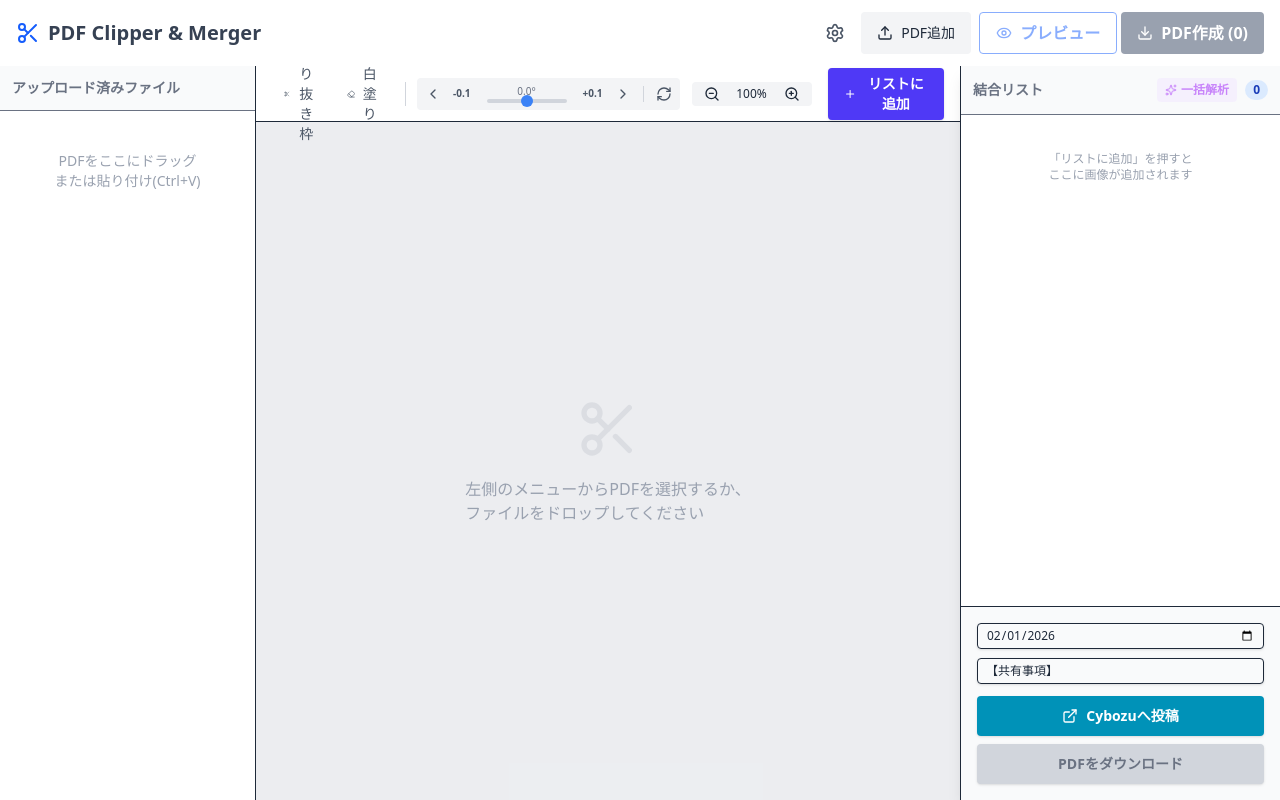
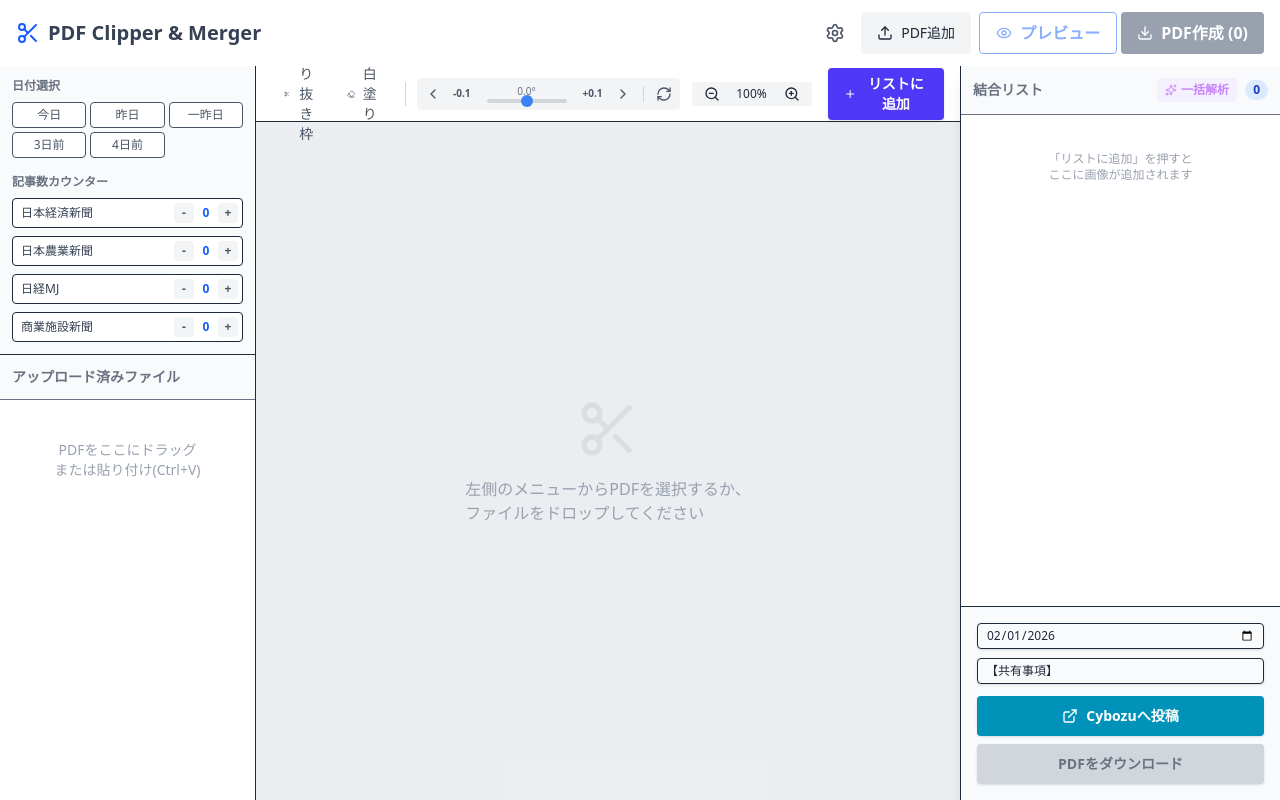
Before and after one commit to nakamurapomeo/pdf-clipper, a React (Vite) app: page / in a window 1280 px wide. Built offline with nearby package versions, Linux system fonts and the light colour scheme.

Commit message:
feat: Add News Counter and Date Shortcuts to sidebar

```diff
--- a/src/PDFClipperApp.jsx
+++ b/src/PDFClipperApp.jsx
@@ -59,6 +59,8 @@ const PDFClipperApp = () => {
     const [fileDate, setFileDate] = useState(new Date());
     const [fileNamePrefix, setFileNamePrefix] = useState('【共有事項】');
     const [outputFileName, setOutputFileName] = useState(`【共有事項】${formatDate(new Date())}`);
+    // 新聞記事カウンター
+    const [newsCounts, setNewsCounts] = useState({ nikkei: 0, agri: 0, mj: 0, commercial: 0 });
     const [previewUrl, setPreviewUrl] = useState(null);
     const [copied, setCopied] = useState(false);
     const [aiModalOpen, setAiModalOpen] = useState(false);
@@ -444,9 +446,19 @@ const PDFClipperApp = () => {
     const copyAndOpenCybozu = () => {
         const dateStr = formatShortDate(new Date());
         const titlesList = clips.map(c => c.title ? `・${c.title}` : null).filter(Boolean).join('\n');
-        const copyText = `${dateStr}分\n\n■日本経済新聞\n・\n■日本農業新聞\n・\n■日経MJ\n・\n■商業施設新聞\n・\n\n${titlesList}`;
+        const copyText = `${dateStr}分\n\n■日本経済新聞 (${newsCounts.nikkei})\n・\n■日本農業新聞 (${newsCounts.agri})\n・\n■日経MJ (${newsCounts.mj})\n・\n■商業施設新聞 (${newsCounts.commercial})\n・\n\n${titlesList}`;
         copyToClipboardFallback(copyText);
         window.open('https://op7oo.cybozu.com/o/ag.cgi?page=MyFolderMessageView&mid=455345&mdbid=10', '_blank');
+    };
+
+    const updateNewsCount = (key, delta) => {
+        setNewsCounts(prev => ({ ...prev, [key]: Math.max(0, prev[key] + delta) }));
+    };
+
+    const setRelativeDate = (daysAgo) => {
+        const d = new Date();
+        d.setDate(d.getDate() - daysAgo);
+        setFileDate(d);
     };
 
     const createPdfBlob = async () => {
@@ -547,6 +559,40 @@ const PDFClipperApp = () => {
             <div className="flex flex-1 overflow-hidden">
                 {/* Left Sidebar */}
                 <div className="w-64 bg-white border-r overflow-y-auto flex flex-col flex-shrink-0 z-10">
+                    {/* Date Shortcuts & News Counter */}
+                    <div className="p-3 bg-gray-50 border-b space-y-4">
+                        <div>
+                            <div className="text-xs font-bold text-gray-500 mb-2">日付選択</div>
+                            <div className="grid grid-cols-3 gap-1 mb-2">
+                                <button onClick={() => setRelativeDate(0)} className="px-2 py-1 text-xs bg-white border rounded hover:bg-blue-50 text-gray-600">今日</button>
+                                <button onClick={() => setRelativeDate(1)} className="px-2 py-1 text-xs bg-white border rounded hover:bg-blue-50 text-gray-600">昨日</button>
+                                <button onClick={() => setRelativeDate(2)} className="px-2 py-1 text-xs bg-white border rounded hover:bg-blue-50 text-gray-600">一昨日</button>
+                                <button onClick={() => setRelativeDate(3)} className="px-2 py-1 text-xs bg-white border rounded hover:bg-blue-50 text-gray-600">3日前</button>
+                                <button onClick={() => setRelativeDate(4)} className="px-2 py-1 text-xs bg-white border rounded hover:bg-blue-50 text-gray-600">4日前</button>
+                            </div>
+                        </div>
+                        <div>
+                            <div className="text-xs font-bold text-gray-500 mb-2">記事数カウンター</div>
+                            <div className="space-y-2">
+                                {[
+                                    { key: 'nikkei', label: '日本経済新聞' },
+                                    { key: 'agri', label: '日本農業新聞' },
+                                    { key: 'mj', label: '日経MJ' },
+                                    { key: 'commercial', label: '商業施設新聞' }
+                                ].map(item => (
+                                    <div key={item.key} className="flex items-center justify-between text-xs bg-white p-1 rounded border">
+                                        <span className="font-medium pl-1 text-gray-700">{item.label}</span>
+                                        <div className="flex items-center gap-1">
+                                            <button onClick={() => updateNewsCount(item.key, -1)} className="w-5 h-5 flex items-center justify-center bg-gray-100 hover:bg-gray-200 rounded text-gray-600 font-bold">-</button>
+                                            <span className="w-4 text-center font-bold text-blue-600">{newsCounts[item.key]}</span>
+                                            <button onClick={() => updateNewsCount(item.key, 1)} className="w-5 h-5 flex items-center justify-center bg-gray-100 hover:bg-gray-200 rounded text-gray-600 font-bold">+</button>
+                                        </div>
+                                    </div>
+                                ))}
+                            </div>
+                        </div>
+                    </div>
+
                     <div className="p-3 bg-gray-50 border-b font-semibold text-sm text-gray-500">アップロード済みファイル</div>
                     <div className="flex-1 p-2 space-y-2">
                         {files.map((file, idx) => (
```
